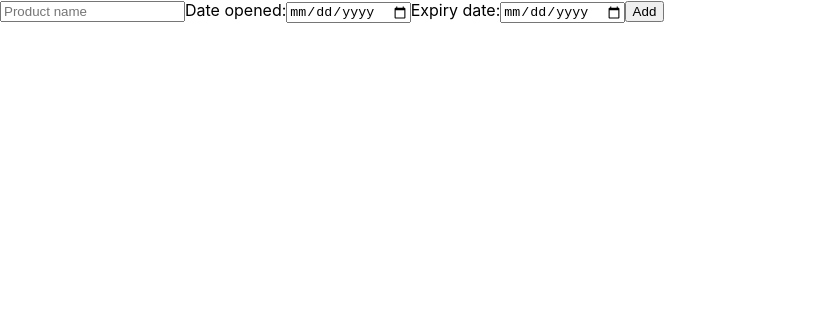
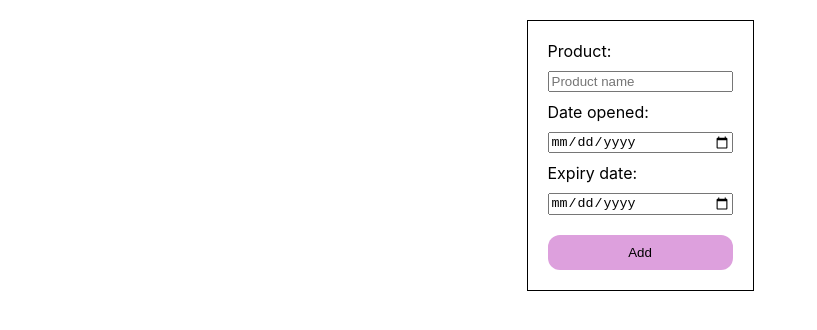
Before and after one commit to vvynz/skincare-tracker, a React (Create React App) app: page / in a window 1280 px wide. Shown: the top 330 px of the page, without its empty margins (0-817 px from the left). Built offline with nearby package versions, Linux system fonts and the light colour scheme.

Commit message:
Add minor styling to the ProductForm

```diff
--- a/src/Components/productForm.js
+++ b/src/Components/productForm.js
@@ -1,9 +1,12 @@
 import React, { useState } from "react";
+
+import "../Styles/ProductForm.scss";
 
 export default function ProductForm() {
   return (
     <div className="form-container">
       <form className="product-form">
+        <label>Product:</label>
         <input
           className="form-field"
           placeholder="Product name"
--- a/src/Styles/ProductForm.scss
+++ b/src/Styles/ProductForm.scss
@@ -0,0 +1,28 @@
+.form-container {
+  // border: 1px solid black;
+  // margin: auto 0;
+  display: flex;
+  justify-content: center;
+}
+
+.product-form {
+  border: 1px solid black;
+  display: flex;
+  flex-direction: column;
+  margin: 20px;
+  padding: 20px;
+  justify-content: space-between;
+}
+
+.product-form label,
+input {
+  margin-bottom: 10px;
+}
+
+.add-product-btn {
+  margin-top: 10px;
+  background-color: plum;
+  border: none;
+  border-radius: 12px;
+  padding: 10px 5px;
+}
```
